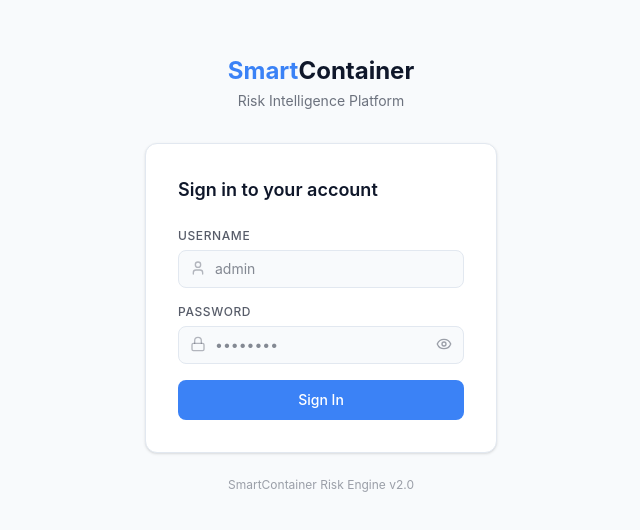
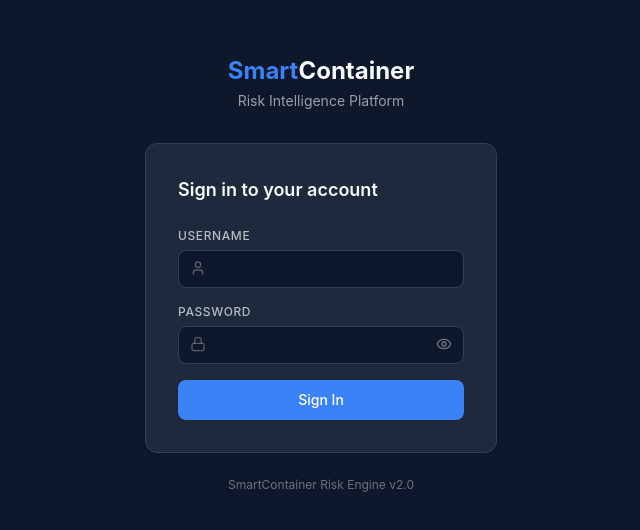
Before and after one commit to pithva007/smartcontainer-risk-engine, a React app in the folder frontend/: page /login in a window 1280 px wide. Shown: the part 126-656 px from the top of the page, without its empty margins (319-959 px from the left). Built offline with nearby package versions, Linux system fonts and the light colour scheme; no server answers; the HTML template or start-up script is replaced by a standard one.

Commit message:
Apply dark dashboard color theme to login page

```diff
--- a/frontend/src/pages/Login.tsx
+++ b/frontend/src/pages/Login.tsx
@@ -32,7 +32,7 @@ export default function Login() {
     };
 
     return (
-        <div className="min-h-screen flex items-center justify-center bg-background">
+        <div className="min-h-screen flex items-center justify-center bg-background dark">
             <div className="w-full max-w-sm px-4">
                 <div className="text-center mb-8">
                     <h1 className="text-2xl font-bold">
```
